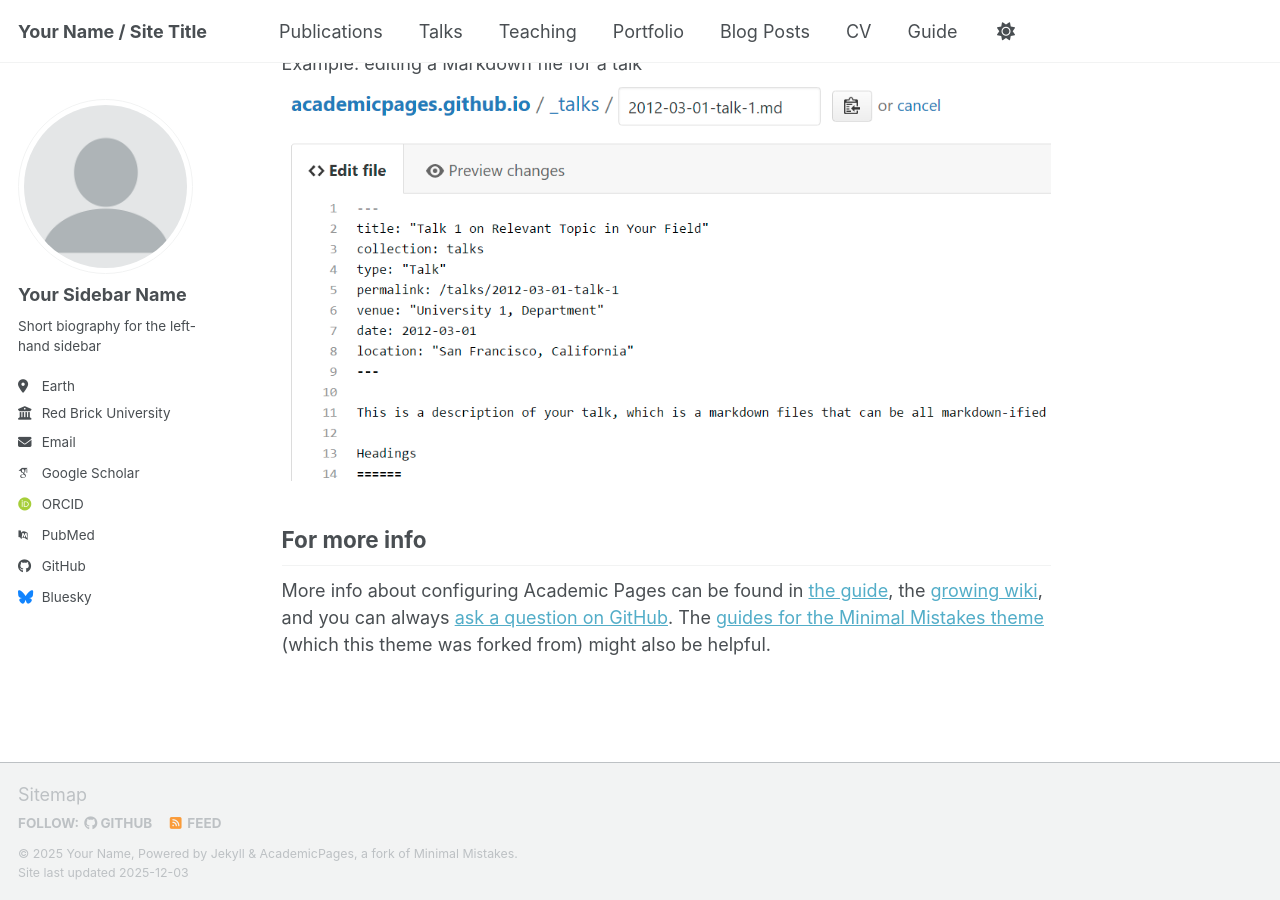
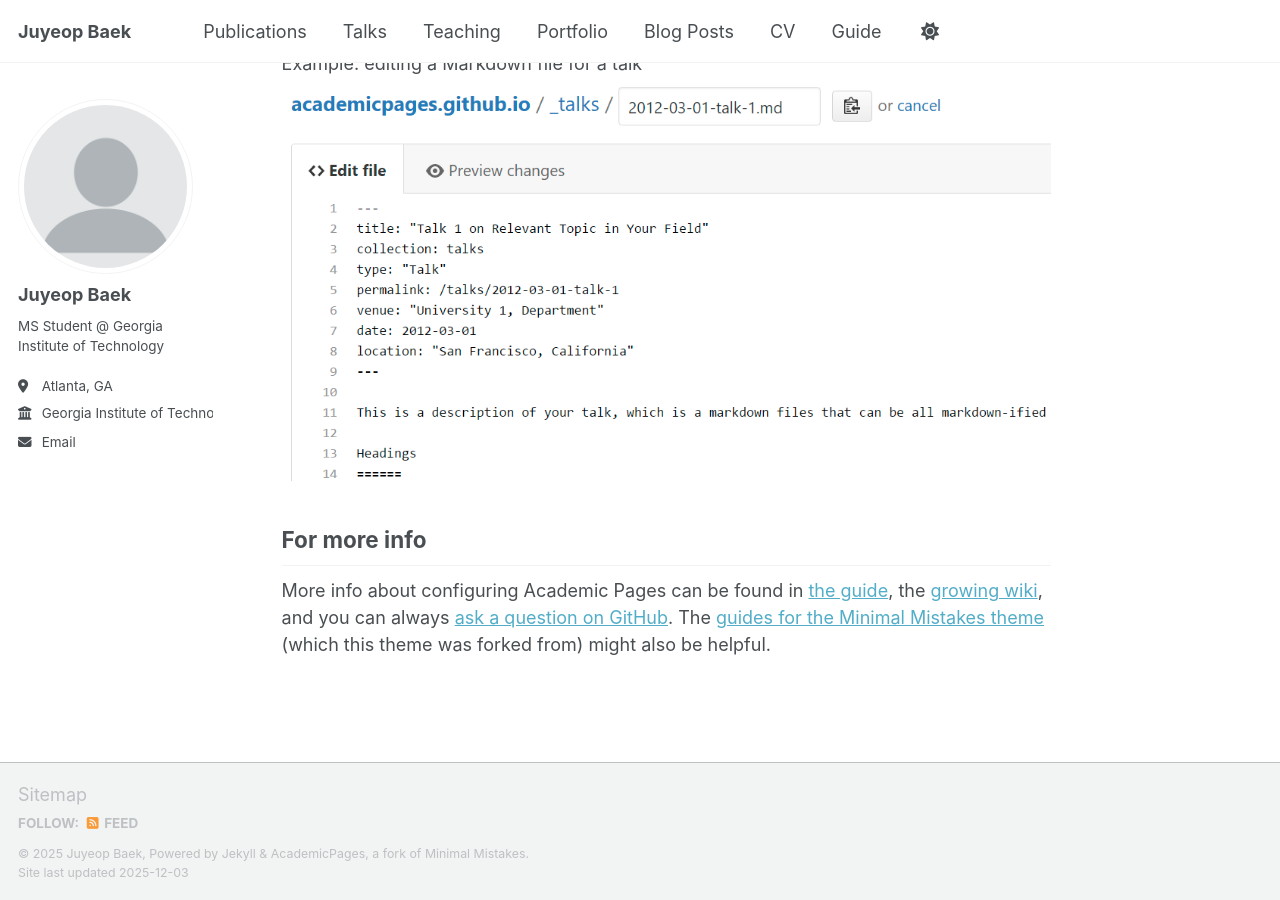
Before and after one commit to solomonbaek/solomonbaek.github.io, a Jekyll site: the page built from _pages/about.md, in a window 1280 px wide and 900 px high, scrolled down 2718 px. Built offline with Jekyll 4.4.1, drawn with Linux system fonts in a browser that asks for light colours; some web fonts are replaced; a script bundle is joined from its source files by our own code; library files that are not in the unit come from our copies.

Commit message:
Update _config.yml

```diff
--- a/_config.yml
+++ b/_config.yml
@@ -9,10 +9,10 @@
 # Basic Site Settings
 locale                   : "en-US"
 site_theme               : "default" # Currently available options are "default", "air"
-title                    : "Your Name / Site Title"
+title                    : "Juyeop Baek"
 title_separator          : "-"
-name                     : &name "Your Name"
-description              : &description "Your Name's academic portfolio"   # Update this with a general description of your site, this is the default if not overridden by a page
+name                     : &name "Juyeop Baek"
+description              : &description "Juyeop Baek's academic portfolio"   # Update this with a general description of your site, this is the default if not overridden by a page
 url                      : https://academicpages.github.io # The base hostname & protocol for your site e.g. "https://[your GitHub username].github.io",
                                                            # or if you already have some other page hosted on Github then use "https://[your GitHub username].github.io/[Your Repo Name]"
 baseurl                  : "" # the subpath of your site, e.g. "/blog"
@@ -24,24 +24,24 @@ repository               : "academicpages/academicpages.github.io"
 author:
   # Biographic information
   avatar           : "profile.png"
-  name             : "Your Sidebar Name"
-  pronouns         : # example: "she/her"
-  bio              : "Short biography for the left-hand sidebar"
-  location         : "Earth"
-  employer         : "Red Brick University"
+  name             : "Juyeop Baek"
+  pronouns         : # example: "he/him/his"
+  bio              : "MS Student @ Georgia Institute of Technology"
+  location         : "Atlanta, GA"
+  employer         : "Georgia Institute of Technology"
   uri              : # URL
-  email            : "none@example.org"
+  email            : "juyeop.baek@gatech.edu"
 
   # Academic websites
   academia         : # URL
   arxiv            : # URL - Update with the correct link to your profile
-  googlescholar    : "https://scholar.google.com/citations?user=PS_CX0AAAAAJ"
+  googlescholar    : # URL
   inspire-hep      : # URL
   impactstory      : # URL
-  orcid            : "https://orcid.org/yourorcidurl"
+  orcid            : # URL
   semantic         : # URL
   ssrn             : # URL
-  pubmed           : "https://www.ncbi.nlm.nih.gov/pubmed/?term=john+snow"
+  pubmed           : # URL
   researchgate     : # URL
   scopus           : # URL
   zotero           : # URL
@@ -51,13 +51,13 @@ author:
   bitbucket        : # Username - Update with your username on the site
   codepen          : # Username
   dribbble         : # Username
-  github           : "academicpages"
+  github           : # Username
   kaggle           : # Username
   stackoverflow    : # User number or user number and name (i.e., use "1" or "1/jeff-atwood")
 
   # Social media
   artstation       : # Username
-  bluesky          : "bsky.app" # Replace this with you Bluesky username
+  bluesky          : # Username
   facebook         : # Username
   flickr           : # Username
   foursquare       : # Username
```
